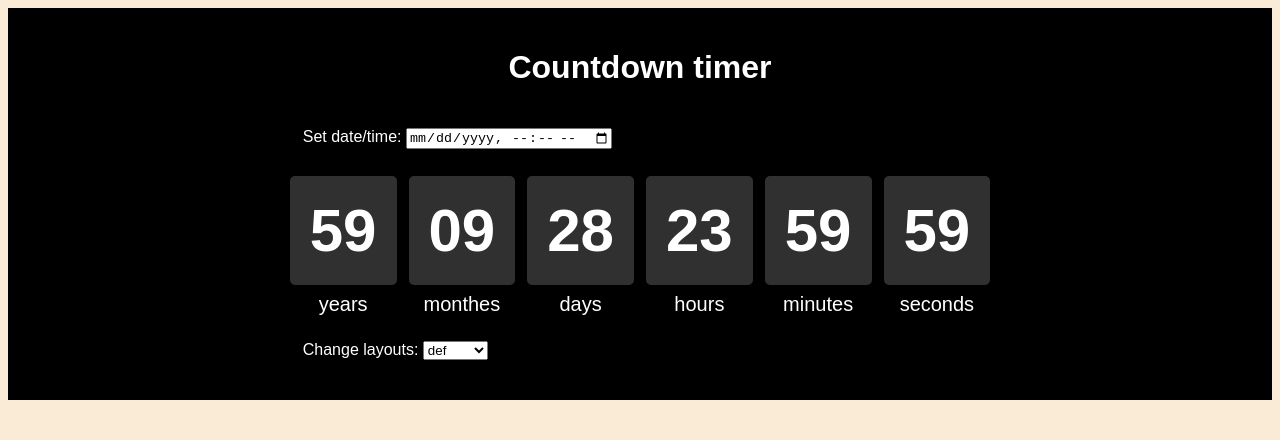
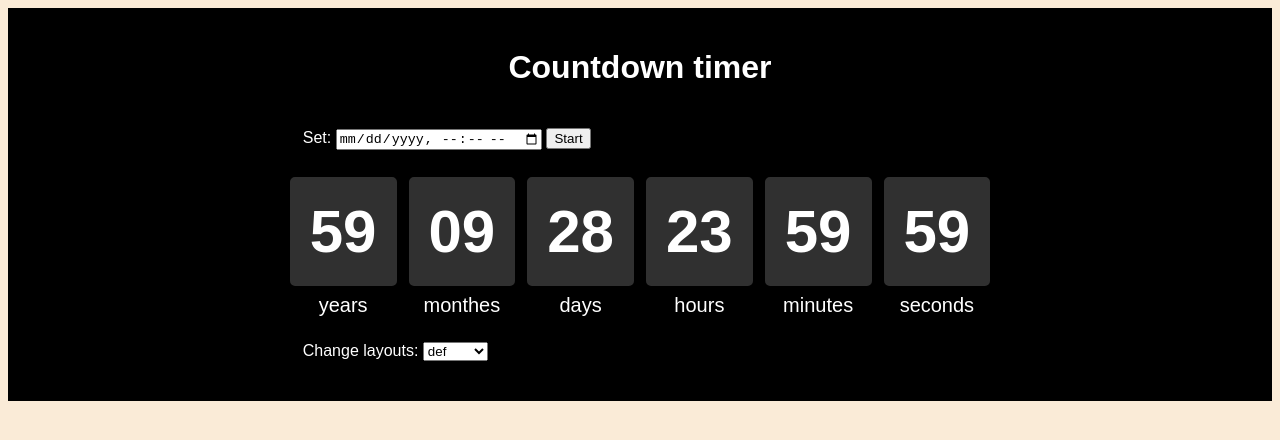
Before and after one commit to Ari-Ario/countdown-timer, a plain HTML site: page index.html in a window 1280 px wide. Drawn offline with Linux system fonts and the light colour scheme; a web font is replaced by a local one.

Commit message:
the JS code started

```diff
--- a/index.html
+++ b/index.html
@@ -7,16 +7,19 @@
     <link rel="stylesheet" href="styles.css">
     <link href="https://fonts.cdnfonts.com/css/ds-digital" rel="stylesheet">
 </head>
+
 <body>
     <main id="main" class="main">
+        <!-- another div in main to stablize the whole container -->
         <div id="container">
             <div class="divs">
                 <h1 id="header">Countdown timer</h1>
             </div>
 
             <div id="set-date" class="divs">
-                <label for="date-picker">Set date/time: </label>
-                <input name="date-picker" type="datetime-local">
+                <label for="date">Set: </label>
+                <input id="date" name="date" type="datetime-local">
+                <button  onclick="takeDate()">Start</button>
             </div>
 
             <table id="table" class="divs">
--- a/script.js
+++ b/script.js
@@ -1,6 +1,52 @@
 
-let date = new Date();
+// let date = new Date();
 
-console.log(date)
+// console.log(date, typeof(date))
 
-let
+function takeDate(){
+    let date = new Date();
+    let countDownDate = document.getElementById('date')
+    countDownDate += ":00.000Z"
+    let arr = countDownDate.split("T")
+    arr[1] = arr[1].split("")
+    arr[1].pop()
+    arr[1].join("")
+    // calling the ths in the table
+
+    let document.getElementById("days").innerHTML = days
+    document.getElementById("hours").innerHTML =  hours
+    document.getElementById("minutes").innerHTML = minutes
+    document.getElementById("seconds").innerHTML = "00"
+
+    let x = setInterval(function() {
+
+        // Get today's date and time
+        let now = new Date().getTime();
+
+        // Find the distance between now and the count down date
+        let distance = countDownDate - now;
+
+        // Time calculations for days, hours, minutes and seconds
+        let days = Math.floor(distance / (1000 * 60 * 60 * 24));
+        let hours = Math.floor((distance % (1000 * 60 * 60 * 24)) / (1000 * 60 * 60));
+        let minutes = Math.floor((distance % (1000 * 60 * 60)) / (1000 * 60));
+        let seconds = Math.floor((distance % (1000 * 60)) / 1000);
+
+        // Display the result in the element with id="demo"
+
+        document.getElementById("days").innerHTML = days
+        document.getElementById("hours").innerHTML =  hours
+        document.getElementById("minutes").innerHTML = minutes
+        document.getElementById("seconds").innerHTML = seconds
+
+        // document.getElementById("demo").innerHTML = days + "d " + hours + "h "
+        // + minutes + "m " + seconds + "s ";
+
+        // If the count down is finished, write some text
+        if (distance < 0) {
+          clearInterval(x);
+          document.getElementById("demo").innerHTML = "EXPIRED";
+        }
+      }, 1000);
+    //2023-12-05T14:23
+}
```
